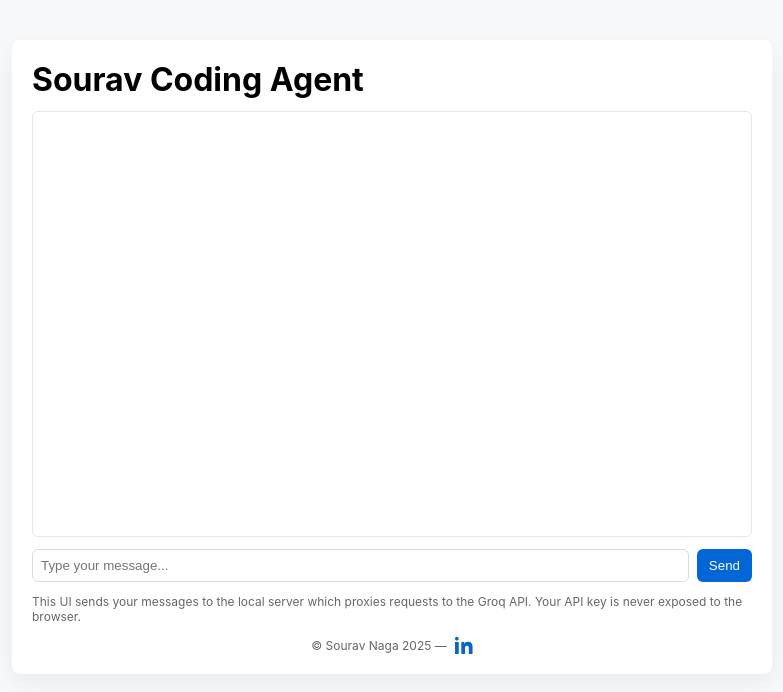
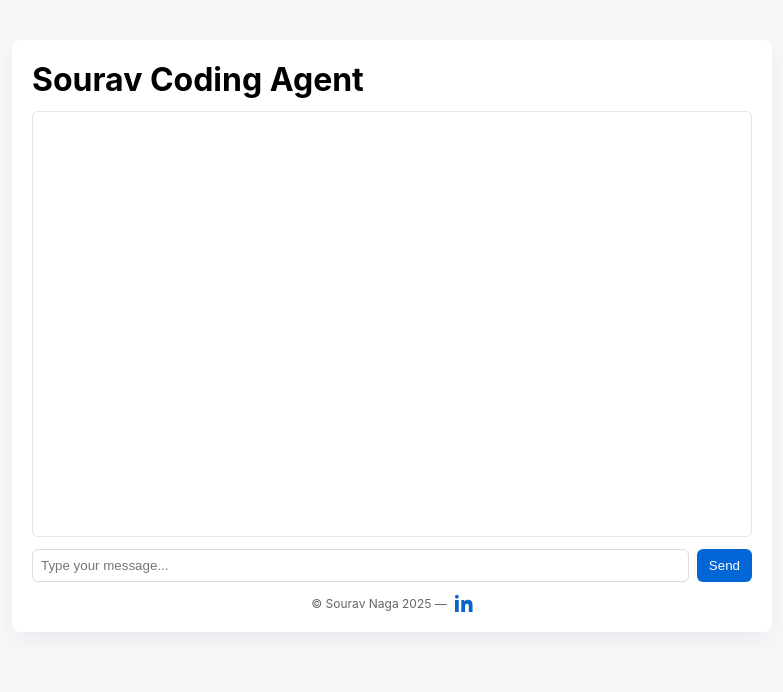
Before and after one commit to SouravNaga/Coding-AI-Agent, a website: page docs/index.html in a window 1280 px wide. Shown: the whole page, without its empty margins (248-1031 px from the left). Drawn offline with Linux system fonts and the light colour scheme.

Commit message:
simple change

```diff
--- a/docs/index.html
+++ b/docs/index.html
@@ -16,10 +16,6 @@
       <input id="input" autocomplete="off" placeholder="Type your message..." />
       <button id="send">Send</button>
     </form>
-
-
-    <p class="note">This UI sends your messages to the local server which proxies requests to the Groq API. Your API key is never exposed to the browser.</p>
-
     <footer class="footer">© Sourav Naga 2025 — <a class="linkedin" href="https://www.linkedin.com/in/souravnaga" target="_blank" rel="noopener noreferrer" aria-label="Sourav Naga on LinkedIn">
       <svg viewBox="0 0 24 24" xmlns="http://www.w3.org/2000/svg" aria-hidden="true"><path d="M4.98 3.5C4.98 4.88 3.88 6 2.5 6S0 4.88 0 3.5 1.12 1 2.5 1 4.98 2.12 4.98 3.5zM0 8h5v16H0V8zm7.5 0h4.8v2.2h.1c.7-1.2 2.5-2.4 4.9-2.4 5.2 0 6.1 3.4 6.1 7.9V24h-5v-7.2c0-1.7 0-3.8-2.3-3.8-2.3 0-2.7 1.8-2.7 3.6V24h-5V8z"/></svg>
     </a></footer>
```
